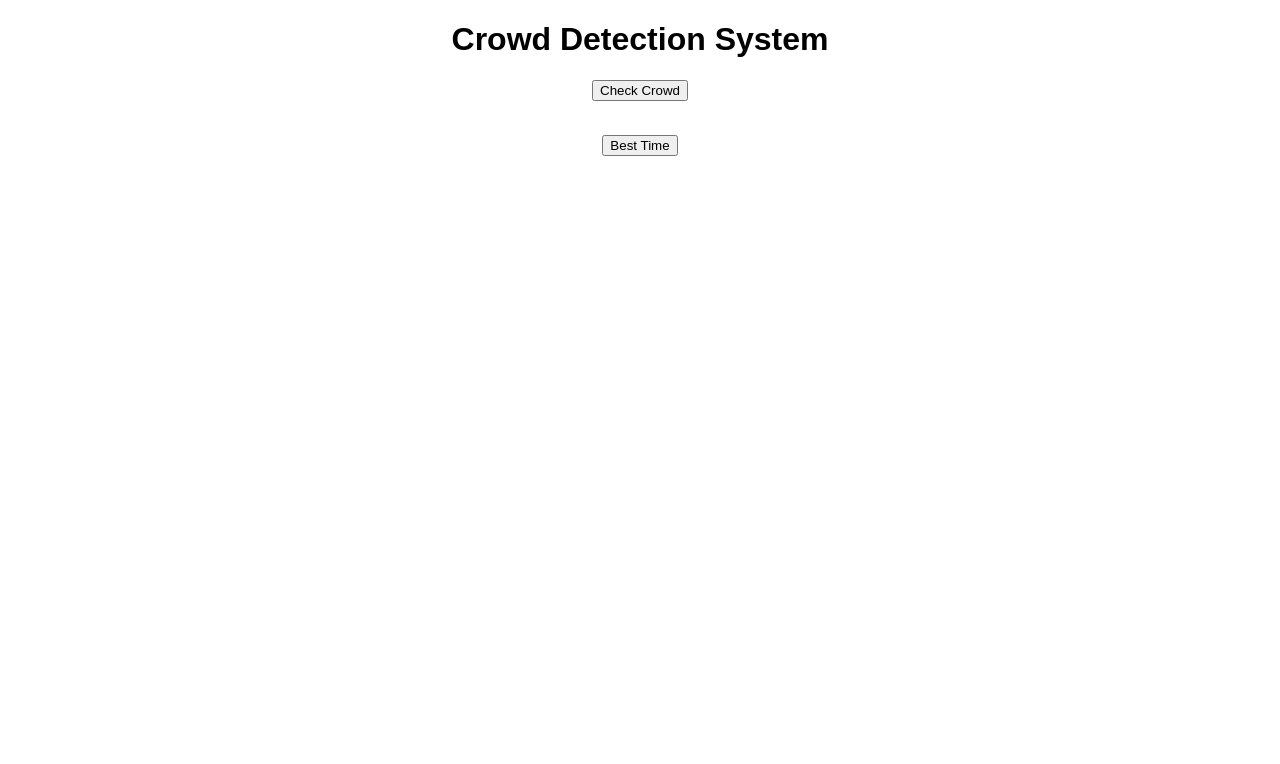
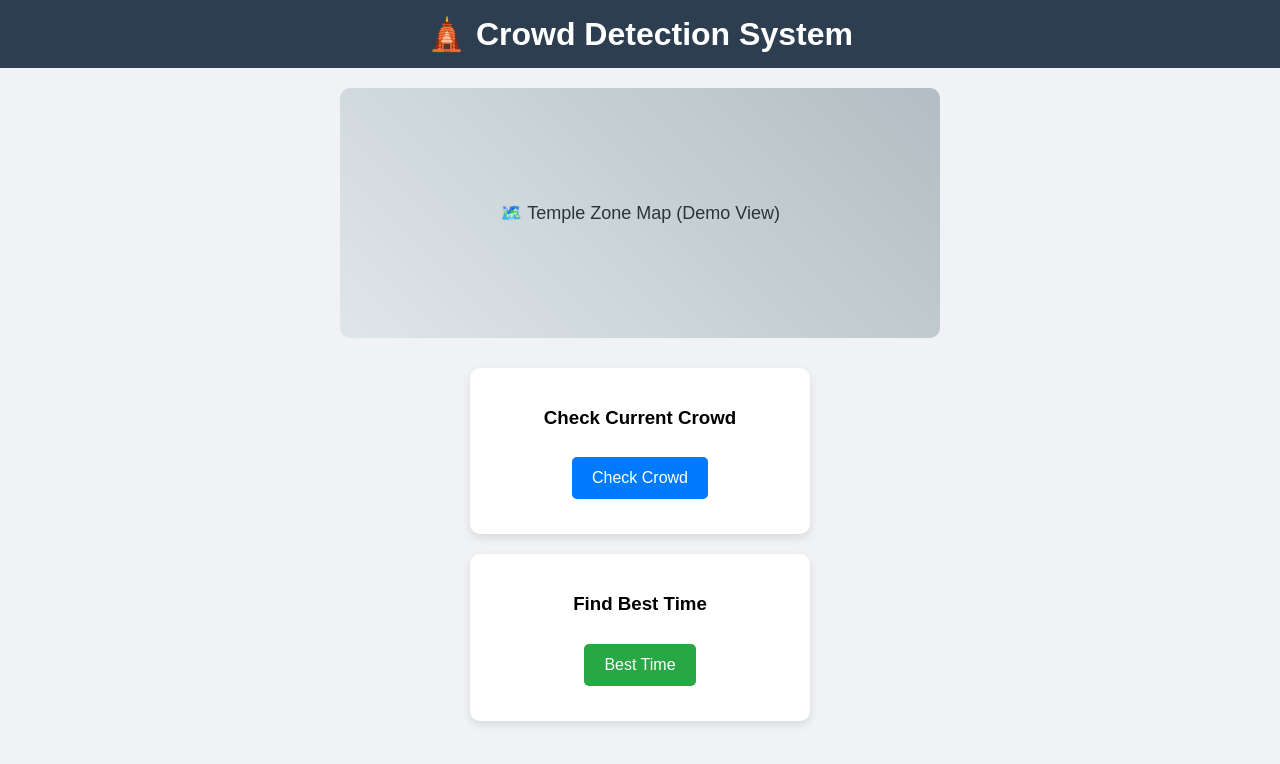
Before and after one commit to omjagtap24-oss/crowd-detection-app, a Flask app: page / in a window 1280 px wide. Shown: the top 764 px of the page. Run offline with Flask 3, Linux system fonts and the light colour scheme.

Commit message:
Update index.html

```diff
--- a/templates/index.html
+++ b/templates/index.html
@@ -2,35 +2,127 @@
 <html>
 <head>
     <title>Crowd Detection App</title>
+
+    <style>
+        body {
+            font-family: Arial, sans-serif;
+            text-align: center;
+            background: #f0f2f5;
+            margin: 0;
+            padding: 0;
+        }
+
+        h1 {
+            background: #2c3e50;
+            color: white;
+            padding: 15px;
+            margin: 0;
+        }
+
+        .container {
+            margin-top: 30px;
+        }
+
+        .card {
+            background: white;
+            padding: 20px;
+            margin: 20px auto;
+            width: 300px;
+            border-radius: 10px;
+            box-shadow: 0 4px 10px rgba(0,0,0,0.1);
+        }
+
+        button {
+            padding: 12px 20px;
+            margin-top: 10px;
+            border: none;
+            border-radius: 5px;
+            font-size: 16px;
+            cursor: pointer;
+        }
+
+        .crowd-btn {
+            background-color: #007bff;
+            color: white;
+        }
+
+        .predict-btn {
+            background-color: #28a745;
+            color: white;
+        }
+
+        .result {
+            margin-top: 15px;
+            font-size: 18px;
+            font-weight: bold;
+        }
+
+        .map {
+            width: 90%;
+            max-width: 600px;
+            height: 250px;
+            margin: 20px auto;
+            background: linear-gradient(45deg, #dfe6e9, #b2bec3);
+            border-radius: 10px;
+            display: flex;
+            align-items: center;
+            justify-content: center;
+            color: #2d3436;
+            font-size: 18px;
+        }
+    </style>
 </head>
-<body style="text-align:center; font-family:Arial;">
 
-    <h1>Crowd Detection System</h1>
+<body>
 
-    <button onclick="getCrowd()">Check Crowd</button>
-    <p id="crowd"></p>
+    <h1>🛕 Crowd Detection System</h1>
 
-    <br>
+    <div class="map">
+        🗺️ Temple Zone Map (Demo View)
+    </div>
 
-    <button onclick="getPrediction()">Best Time</button>
-    <p id="predict"></p>
+    <div class="container">
+
+        <div class="card">
+            <h3>Check Current Crowd</h3>
+            <button class="crowd-btn" onclick="getCrowd()">Check Crowd</button>
+            <div id="crowd" class="result"></div>
+        </div>
+
+        <div class="card">
+            <h3>Find Best Time</h3>
+            <button class="predict-btn" onclick="getPrediction()">Best Time</button>
+            <div id="predict" class="result"></div>
+        </div>
+
+    </div>
 
     <script>
         function getCrowd() {
             fetch('/crowd')
-            .then(res => res.json())
+            .then(response => response.json())
             .then(data => {
-                document.getElementById('crowd').innerText =
-                "Crowd Level: " + data.crowd_level;
+
+                let color = "green";
+
+                if (data.crowd_level === "High") {
+                    color = "red";
+                } else if (data.crowd_level === "Medium") {
+                    color = "orange";
+                }
+
+                document.getElementById("crowd").innerHTML =
+                    "Crowd Level: <span style='color:" + color + "'>" +
+                    data.crowd_level + "</span>";
             });
         }
 
         function getPrediction() {
             fetch('/predict')
-            .then(res => res.json())
+            .then(response => response.json())
             .then(data => {
-                document.getElementById('predict').innerText =
-                "Best Time: " + data.best_time;
+                document.getElementById("predict").innerHTML =
+                    "Best Time: " + data.best_time;
             });
         }
     </script>
```
